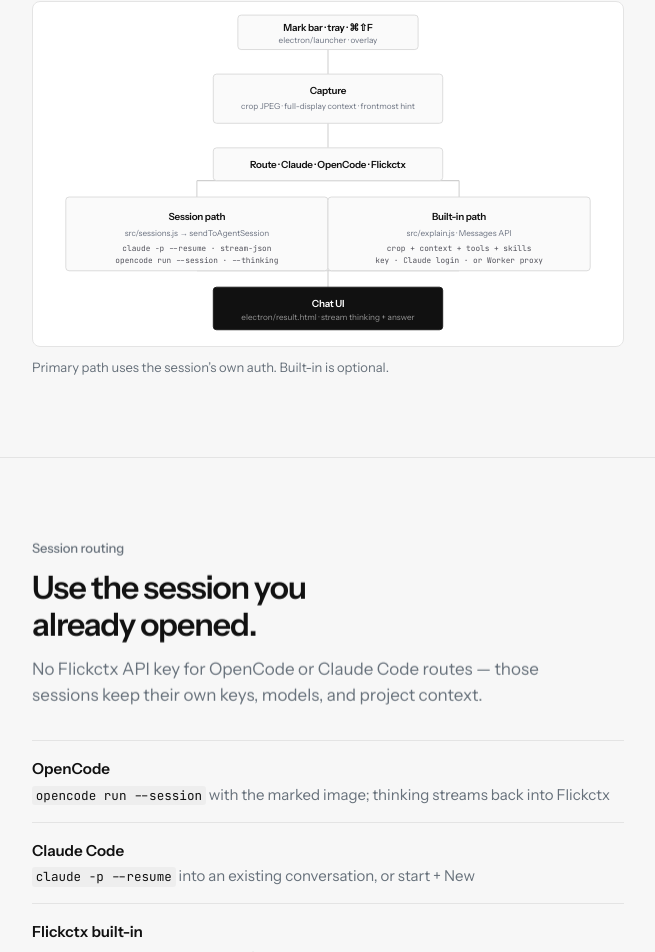
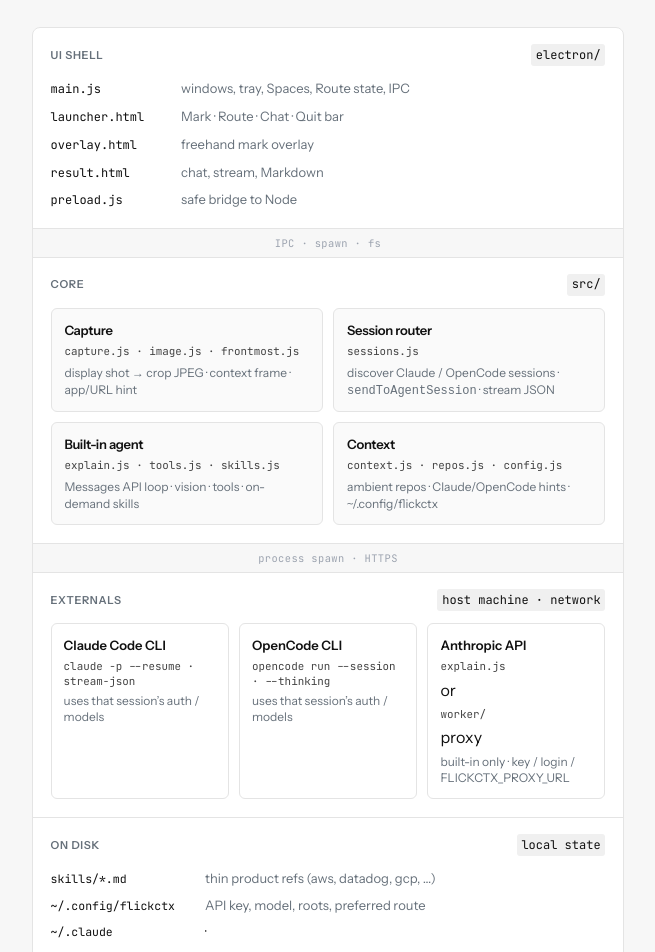
Before and after one commit to Pegusus/flickctx, a Next.js app in the folder site/: page / in a window 1280 px wide. Shown: the part 1465-2417 px from the top of the page, without its empty margins (312-967 px from the left). Built offline with nearby package versions, Linux system fonts and the light colour scheme.

Commit message:
Show real system architecture on the landing page
Replace the flow-only diagram with layered repo map: electron UI,
src core modules, host CLIs / API, and on-disk state — matching
ARCHITECTURE.md.

```diff
--- a/site/src/components/ArchDiagram.module.css
+++ b/site/src/components/ArchDiagram.module.css
@@ -3,156 +3,255 @@
   padding: 0;
 }
 
-.svg {
-  display: block;
-  width: 100%;
-  height: auto;
-  background: #fff;
+.stack {
+  display: flex;
+  flex-direction: column;
+  gap: 0;
   border: 1px solid var(--rule);
   border-radius: 8px;
+  background: #fff;
+  overflow: hidden;
 }
 
-.wire {
-  stroke: #cfcfcf;
-}
-
-.wire path {
-  stroke-dasharray: 1;
-  stroke-dashoffset: 1;
-  transition: stroke-dashoffset 0.9s var(--ease);
-}
-
-.in .wire path {
-  stroke-dashoffset: 0;
-}
-
-.in .wire path:nth-child(1) {
-  transition-delay: 0.05s;
-}
-.in .wire path:nth-child(2) {
-  transition-delay: 0.15s;
-}
-.in .wire path:nth-child(3),
-.in .wire path:nth-child(4),
-.in .wire path:nth-child(5),
-.in .wire path:nth-child(6) {
-  transition-delay: 0.28s;
-}
-.in .wire path:nth-child(7),
-.in .wire path:nth-child(8) {
-  transition-delay: 0.4s;
-}
-.in .wire path:nth-child(9),
-.in .wire path:nth-child(10) {
-  transition-delay: 0.55s;
-}
-
-.node,
-.nodeAccent {
+.layer {
+  padding: 1rem 1.1rem 1.15rem;
+  border-bottom: 1px solid var(--rule);
   opacity: 0;
-  transform: translateY(8px);
+  transform: translateY(10px);
   transition:
     opacity 0.65s var(--ease),
     transform 0.65s var(--ease);
 }
 
-.in .node,
-.in .nodeAccent {
+.layer:last-of-type {
+  border-bottom: none;
+}
+
+.in .l1 {
   opacity: 1;
   transform: none;
+  transition-delay: 0.02s;
+}
+.in .l2 {
+  opacity: 1;
+  transform: none;
+  transition-delay: 0.12s;
+}
+.in .l3 {
+  opacity: 1;
+  transform: none;
+  transition-delay: 0.22s;
+}
+.in .l4 {
+  opacity: 1;
+  transform: none;
+  transition-delay: 0.32s;
 }
 
-.in .n1 {
-  transition-delay: 0s;
-}
-.in .n2 {
-  transition-delay: 0.12s;
-}
-.in .n3 {
-  transition-delay: 0.24s;
-}
-.in .n4,
-.in .n5 {
-  transition-delay: 0.38s;
-}
-.in .n6 {
-  transition-delay: 0.55s;
+.layerHead {
+  display: flex;
+  align-items: baseline;
+  justify-content: space-between;
+  gap: 0.75rem;
+  margin-bottom: 0.75rem;
 }
 
-.node rect {
-  fill: #fafafa;
-  stroke: #d6d6d6;
-  stroke-width: 1;
+.layerTag {
+  font-size: 0.6875rem;
+  font-weight: 600;
+  letter-spacing: 0.06em;
+  text-transform: uppercase;
+  color: var(--mute);
 }
 
-.nodeAccent rect {
-  fill: #111;
-  stroke: #111;
-  stroke-width: 1;
+.layerHead code {
+  font-family: var(--font-mono), ui-monospace, monospace;
+  font-size: 0.75rem;
+  color: var(--ink);
+  background: #f0f0f0;
+  padding: 0.15em 0.4em;
+  border-radius: 3px;
 }
 
-.label {
-  fill: #111;
-  font-family: var(--font-sans), ui-sans-serif, sans-serif;
-  font-size: 12px;
+.mods {
+  list-style: none;
+  margin: 0;
+  padding: 0;
+  display: grid;
+  gap: 0.45rem;
+}
+
+.mods li {
+  display: grid;
+  grid-template-columns: minmax(7.5rem, auto) 1fr;
+  gap: 0.65rem;
+  align-items: baseline;
+  font-size: 0.8125rem;
+}
+
+.mods code {
+  font-family: var(--font-mono), ui-monospace, monospace;
+  font-size: 0.75rem;
+  color: var(--ink);
+}
+
+.mods span {
+  color: var(--mute);
+}
+
+.grid {
+  display: grid;
+  grid-template-columns: repeat(2, minmax(0, 1fr));
+  gap: 0.65rem;
+}
+
+.card {
+  border: 1px solid var(--rule);
+  border-radius: 6px;
+  padding: 0.7rem 0.8rem;
+  background: #fafafa;
+}
+
+.card h4 {
+  margin: 0 0 0.25rem;
+  font-size: 0.8125rem;
   font-weight: 600;
-  text-anchor: middle;
   letter-spacing: -0.02em;
 }
 
-.nodeAccent .label {
-  fill: #fff;
+.card p {
+  margin: 0 0 0.35rem;
+  font-family: var(--font-mono), ui-monospace, monospace;
+  font-size: 0.68rem;
+  color: #444;
+  line-height: 1.4;
 }
 
-.sub {
-  fill: #6b7280;
-  font-family: var(--font-sans), ui-sans-serif, sans-serif;
-  font-size: 10px;
-  text-anchor: middle;
+.card p code {
+  font: inherit;
 }
 
-.nodeAccent .sub {
-  fill: rgba(255, 255, 255, 0.55);
+.card span {
+  display: block;
+  font-size: 0.75rem;
+  color: var(--mute);
+  line-height: 1.4;
 }
 
-.code {
-  fill: #52525b;
+.arrow {
+  text-align: center;
   font-family: var(--font-mono), ui-monospace, monospace;
-  font-size: 9.5px;
-  text-anchor: middle;
+  font-size: 0.65rem;
+  letter-spacing: 0.04em;
+  color: #9ca3af;
+  padding: 0.35rem 0;
+  background: #f7f7f7;
+  border-bottom: 1px solid var(--rule);
+  opacity: 0;
+  transition: opacity 0.5s var(--ease);
+}
+
+.in .arrow {
+  opacity: 1;
+  transition-delay: 0.18s;
+}
+
+.extRow {
+  display: grid;
+  grid-template-columns: repeat(3, minmax(0, 1fr));
+  gap: 0.65rem;
+}
+
+.ext {
+  border: 1px solid var(--rule);
+  border-radius: 6px;
+  padding: 0.7rem 0.75rem;
+  display: flex;
+  flex-direction: column;
+  gap: 0.25rem;
+}
+
+.ext strong {
+  font-size: 0.8125rem;
+  font-weight: 600;
+}
+
+.ext code {
+  font-family: var(--font-mono), ui-monospace, monospace;
+  font-size: 0.68rem;
+  color: #444;
+  line-height: 1.35;
+}
+
+.ext span {
+  font-size: 0.75rem;
+  color: var(--mute);
+  line-height: 1.35;
+}
+
+.disk {
+  list-style: none;
+  margin: 0;
+  padding: 0;
+  display: grid;
+  gap: 0.4rem;
+}
+
+.disk li {
+  display: grid;
+  grid-template-columns: minmax(9rem, auto) 1fr;
+  gap: 0.65rem;
+  align-items: baseline;
+  font-size: 0.8125rem;
+}
+
+.disk code {
+  font-family: var(--font-mono), ui-monospace, monospace;
+  font-size: 0.72rem;
+  color: var(--ink);
+}
+
+.disk span {
+  color: var(--mute);
 }
 
 .cap {
-  margin: 0.65rem 0 0;
+  margin: 0.75rem 0 0;
   font-size: 0.8125rem;
   color: var(--mute);
   opacity: 0;
-  transition: opacity 0.6s var(--ease) 0.65s;
+  transition: opacity 0.55s var(--ease) 0.4s;
 }
 
 .in .cap {
   opacity: 1;
 }
 
+.cap a {
+  color: var(--ink);
+  text-decoration: underline;
+  text-underline-offset: 2px;
+}
+
 @media (max-width: 700px) {
-  .svg {
-    min-width: 560px;
+  .grid,
+  .extRow {
+    grid-template-columns: 1fr;
   }
 
-  .figure {
-    overflow-x: auto;
-    -webkit-overflow-scrolling: touch;
+  .mods li,
+  .disk li {
+    grid-template-columns: 1fr;
+    gap: 0.15rem;
   }
 }
 
 @media (prefers-reduced-motion: reduce) {
-  .wire path,
-  .node,
-  .nodeAccent,
+  .layer,
+  .arrow,
   .cap {
-    transition: none;
     opacity: 1;
     transform: none;
-    stroke-dashoffset: 0;
+    transition: none;
   }
 }
--- a/site/src/components/ArchDiagram.tsx
+++ b/site/src/components/ArchDiagram.tsx
@@ -21,7 +21,7 @@ export function ArchDiagram() {
           io.unobserve(entry.target);
         }
       },
-      { threshold: 0.2 }
+      { threshold: 0.15 }
     );
     io.observe(el);
     return () => io.disconnect();
@@ -31,104 +31,153 @@ export function ArchDiagram() {
     <figure
       ref={ref}
       className={styles.figure}
-      aria-label="Flickctx technical architecture"
+      aria-label="Flickctx system architecture"
     >
-      <svg
-        className={styles.svg}
-        viewBox="0 0 720 420"
-        role="img"
-        aria-labelledby="arch-title arch-desc"
-      >
-        <title id="arch-title">Flickctx architecture</title>
-        <desc id="arch-desc">
-          Mark bar and hotkey capture a crop, route to Claude Code, OpenCode, or
-          Flickctx built-in, then stream answers into the chat panel.
-        </desc>
+      <div className={styles.stack}>
+        {/* Layer: Electron UI */}
+        <section className={`${styles.layer} ${styles.l1}`}>
+          <header className={styles.layerHead}>
+            <span className={styles.layerTag}>UI shell</span>
+            <code>electron/</code>
+          </header>
+          <ul className={styles.mods}>
+            <li>
+              <code>main.js</code>
+              <span>windows, tray, Spaces, Route state, IPC</span>
+            </li>
+            <li>
+              <code>launcher.html</code>
+              <span>Mark · Route · Chat · Quit bar</span>
+            </li>
+            <li>
+              <code>overlay.html</code>
+              <span>freehand mark overlay</span>
+            </li>
+            <li>
+              <code>result.html</code>
+              <span>chat, stream, Markdown</span>
+            </li>
+            <li>
+              <code>preload.js</code>
+              <span>safe bridge to Node</span>
+            </li>
+          </ul>
+        </section>
 
-        <g className={styles.wire} fill="none" strokeWidth="1.25">
-          <path d="M360 58 V88" pathLength={1} />
-          <path d="M360 148 V178" pathLength={1} />
-          <path d="M360 208 V218" pathLength={1} />
-          <path d="M200 218 H520" pathLength={1} />
-          <path d="M200 218 V238" pathLength={1} />
-          <path d="M520 218 V238" pathLength={1} />
-          <path d="M200 238 V268" pathLength={1} />
-          <path d="M520 238 V268" pathLength={1} />
-          <path d="M200 328 H360 V348" pathLength={1} />
-          <path d="M520 328 H360" pathLength={1} />
-        </g>
+        <div className={styles.arrow} aria-hidden>
+          IPC · spawn · fs
+        </div>
 
-        <g className={`${styles.node} ${styles.n1}`}>
-          <rect x="250" y="16" width="220" height="42" rx="4" />
-          <text x="360" y="35" className={styles.label}>
-            Mark bar · tray · ⌘⇧F
-          </text>
-          <text x="360" y="50" className={styles.sub}>
-            electron/launcher · overlay
-          </text>
-        </g>
+        {/* Layer: Core */}
+        <section className={`${styles.layer} ${styles.l2}`}>
+          <header className={styles.layerHead}>
+            <span className={styles.layerTag}>Core</span>
+            <code>src/</code>
+          </header>
+          <div className={styles.grid}>
+            <div className={styles.card}>
+              <h4>Capture</h4>
+              <p>
+                <code>capture.js</code> · <code>image.js</code> ·{" "}
+                <code>frontmost.js</code>
+              </p>
+              <span>display shot → crop JPEG · context frame · app/URL hint</span>
+            </div>
+            <div className={styles.card}>
+              <h4>Session router</h4>
+              <p>
+                <code>sessions.js</code>
+              </p>
+              <span>
+                discover Claude / OpenCode sessions ·{" "}
+                <code>sendToAgentSession</code> · stream JSON
+              </span>
+            </div>
+            <div className={styles.card}>
+              <h4>Built-in agent</h4>
+              <p>
+                <code>explain.js</code> · <code>tools.js</code> ·{" "}
+                <code>skills.js</code>
+              </p>
+              <span>Messages API loop · vision · tools · on-demand skills</span>
+            </div>
+            <div className={styles.card}>
+              <h4>Context</h4>
+              <p>
+                <code>context.js</code> · <code>repos.js</code> ·{" "}
+                <code>config.js</code>
+              </p>
+              <span>ambient repos · Claude/OpenCode hints · ~/.config/flickctx</span>
+            </div>
+          </div>
+        </section>
 
-        <g className={`${styles.node} ${styles.n2}`}>
-          <rect x="220" y="88" width="280" height="60" rx="4" />
-          <text x="360" y="112" className={styles.label}>
-            Capture
-          </text>
-          <text x="360" y="130" className={styles.sub}>
-            crop JPEG · full-display context · frontmost hint
-          </text>
-        </g>
+        <div className={styles.arrow} aria-hidden>
+          process spawn · HTTPS
+        </div>
 
-        <g className={`${styles.node} ${styles.n3}`}>
-          <rect x="220" y="178" width="280" height="40" rx="4" />
-          <text x="360" y="203" className={styles.label}>
-            Route · Claude · OpenCode · Flickctx
-          </text>
-        </g>
+        {/* Layer: Externals */}
+        <section className={`${styles.layer} ${styles.l3}`}>
+          <header className={styles.layerHead}>
+            <span className={styles.layerTag}>Externals</span>
+            <code>host machine · network</code>
+          </header>
+          <div className={styles.extRow}>
+            <div className={styles.ext}>
+              <strong>Claude Code CLI</strong>
+              <code>claude -p --resume · stream-json</code>
+              <span>uses that session’s auth / models</span>
+            </div>
+            <div className={styles.ext}>
+              <strong>OpenCode CLI</strong>
+              <code>opencode run --session · --thinking</code>
+              <span>uses that session’s auth / models</span>
+            </div>
+            <div className={styles.ext}>
+              <strong>Anthropic API</strong>
+              <code>explain.js</code> or <code>worker/</code> proxy
+              <span>built-in only · key / login / FLICKCTX_PROXY_URL</span>
+            </div>
+          </div>
+        </section>
 
-        <g className={`${styles.node} ${styles.n4}`}>
-          <rect x="40" y="238" width="320" height="90" rx="4" />
-          <text x="200" y="266" className={styles.label}>
-            Session path
-          </text>
-          <text x="200" y="286" className={styles.sub}>
-            src/sessions.js → sendToAgentSession
-          </text>
-          <text x="200" y="304" className={styles.code}>
-            claude -p --resume · stream-json
-          </text>
-          <text x="200" y="318" className={styles.code}>
-            opencode run --session · --thinking
-          </text>
-        </g>
+        {/* Layer: Data */}
+        <section className={`${styles.layer} ${styles.l4}`}>
+          <header className={styles.layerHead}>
+            <span className={styles.layerTag}>On disk</span>
+            <code>local state</code>
+          </header>
+          <ul className={styles.disk}>
+            <li>
+              <code>skills/*.md</code>
+              <span>thin product refs (aws, datadog, gcp, …)</span>
+            </li>
+            <li>
+              <code>~/.config/flickctx</code>
+              <span>API key, model, roots, preferred route</span>
+            </li>
+            <li>
+              <code>~/.claude</code> · <code>~/.opencode</code>
+              <span>session catalogs read by sessions.js</span>
+            </li>
+            <li>
+              <code>tmp crop JPEG</code>
+              <span>passed into CLI / vision request</span>
+            </li>
+          </ul>
+        </section>
+      </div>
 
-        <g className={`${styles.node} ${styles.n5}`}>
-          <rect x="360" y="238" width="320" height="90" rx="4" />
-          <text x="520" y="266" className={styles.label}>
-            Built-in path
-          </text>
-          <text x="520" y="286" className={styles.sub}>
-            src/explain.js · Messages API
-          </text>
-          <text x="520" y="304" className={styles.code}>
-            crop + context + tools + skills
-          </text>
-          <text x="520" y="318" className={styles.code}>
-            key · Claude login · or Worker proxy
-          </text>
-        </g>
-
-        <g className={`${styles.nodeAccent} ${styles.n6}`}>
-          <rect x="220" y="348" width="280" height="52" rx="4" />
-          <text x="360" y="372" className={styles.label}>
-            Chat UI
-          </text>
-          <text x="360" y="388" className={styles.sub}>
-            electron/result.html · stream thinking + answer
-          </text>
-        </g>
-      </svg>
       <figcaption className={styles.cap}>
-        Primary path uses the session’s own auth. Built-in is optional.
+        Repo map of{" "}
+        <a
+          href="https://github.com/Pegusus/flickctx"
+          target="_blank"
+          rel="noreferrer"
+        >
+          Pegusus/flickctx
+        </a>
+        . Session routes never need a Flickctx key; built-in does.
       </figcaption>
     </figure>
   );
```
Also changed, not shown: site/src/components/Sections.module.css (+20 -0 lines), site/src/components/Sections.tsx (+15 -3 lines), 1 other file (tests, documents, lock files or other folders).
